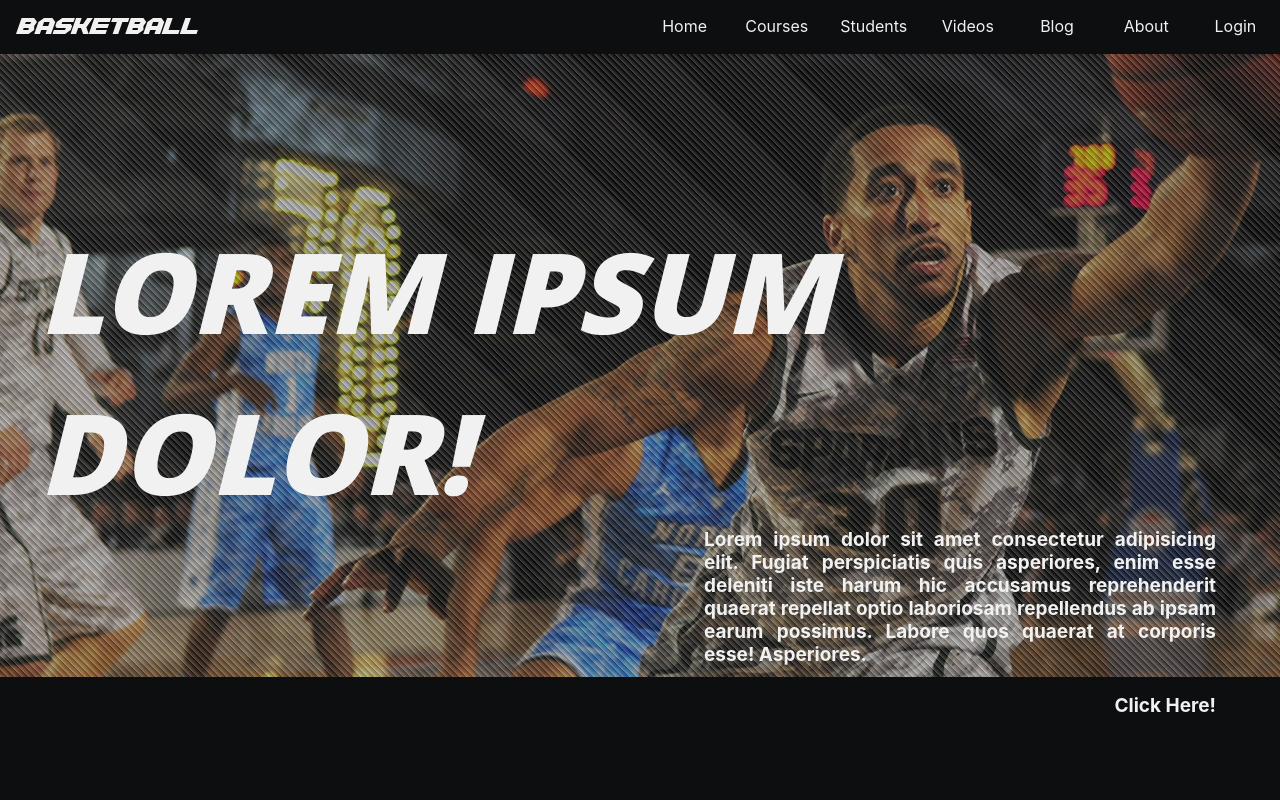
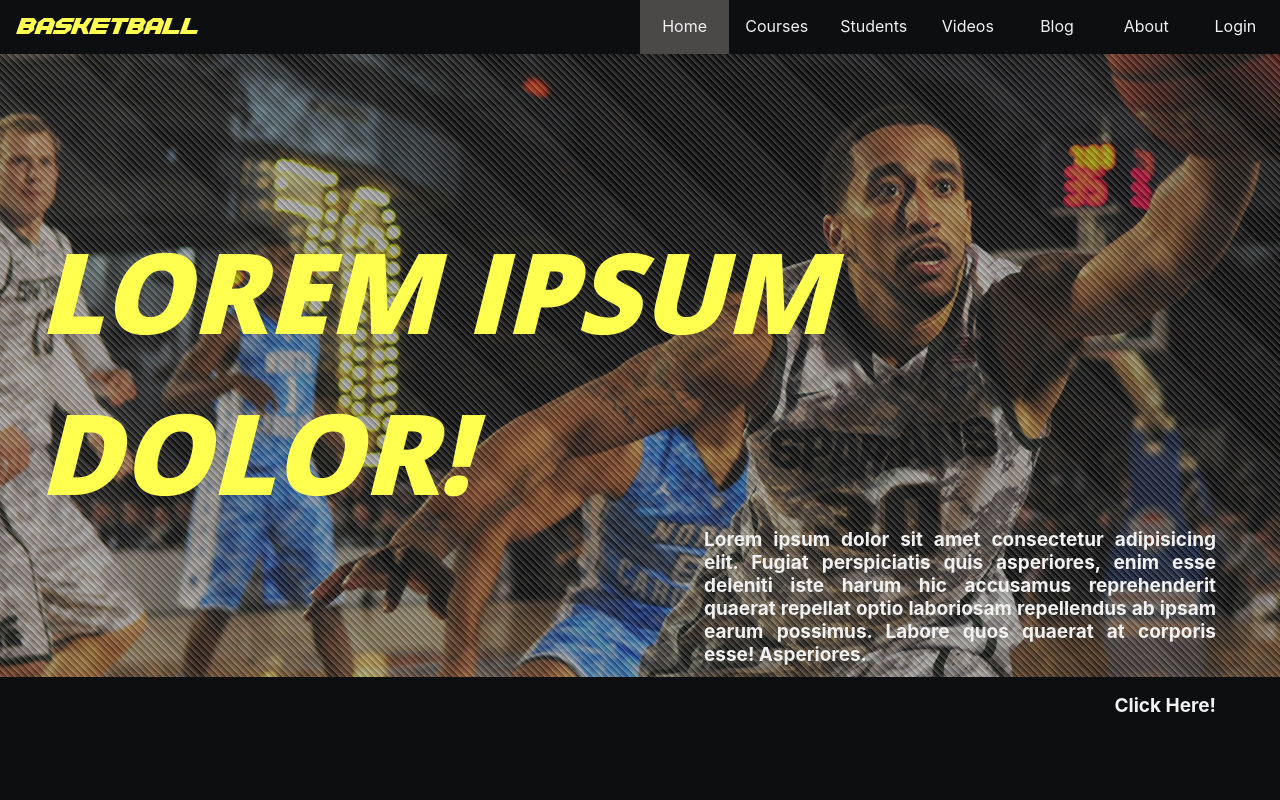
Before and after one commit to NayrPro/basketball, a React (Create React App) app: page / in a window 1280 px wide. Shown: the top 800 px of the page. Built offline with nearby package versions, Linux system fonts and the light colour scheme.

Commit message:
Headlines animation

```diff
--- a/src/components/Main/Main.css
+++ b/src/components/Main/Main.css
@@ -16,24 +16,28 @@
 .main-title{
 	position: absolute;
     z-index: 1;
-    font-size: 7rem;
     margin-top: 12%;
     width: 82%;
-    margin-left: 3%;
+    margin-left : 3%;
+
+    color: #ffff50;
     font-family: OpenSans-ExtraBold;
+    font-size: 7rem;
     font-style: italic;
+    animation: title 3s normal 1;
 }
 
 .main-title-paragraph{
 	position: absolute;
 	z-index: 2;
 	width: 40%;
-	left: 55%;
-	bottom: 8%;
+    bottom: 8%;
+    left: 55%;
 
     font-weight: bold;
 	text-align: justify;
-	font-size: 19px;
+    font-size: 19px;
+    animation: paragraph 3s normal 1;
 }
 
 .main-title-paragraph>span{
@@ -149,3 +153,27 @@
     color: #d8691e;
     border-color: #d8691e;
 }
+
+/** Animations **/
+
+@keyframes title{
+    from{
+        margin-left : 0%;
+        opacity: 0;
+    }
+    to{
+        margin-left : 3%;
+        opacity: 1;
+    }
+}
+
+@keyframes paragraph{
+    from{
+        left : 59%;
+        opacity: 0;
+    }
+    to{
+        left : 55%;
+        opacity: 1;
+    }
+}
--- a/src/components/Navbar/Navbar.css
+++ b/src/components/Navbar/Navbar.css
@@ -16,7 +16,7 @@
   .navbar-title>a{
     text-decoration: none;
     font-family: EqualizeRegular;
-    color: #f1f1f1;
+    color: #ffff50;
   }
 
   .navbar-links{
@@ -42,3 +42,7 @@
   .navbar-links>li:hover{
     background: #4b4848
   }
+
+  .navbar-link.home{
+    background: #4b4848;
+  }
--- a/src/components/Navbar/Navbar.js
+++ b/src/components/Navbar/Navbar.js
@@ -8,7 +8,7 @@
             <a href="/">BASKETBALL</a>
         </div>
           <ul className="navbar-links">
-            <li><a href="/">Home</a></li>
+            <li className="navbar-link home"><a href="/">Home</a></li>
             <li><a href="/">Courses</a></li>
             <li><a href="/">Students</a></li>
             <li><a href="/">Videos</a></li>
```
